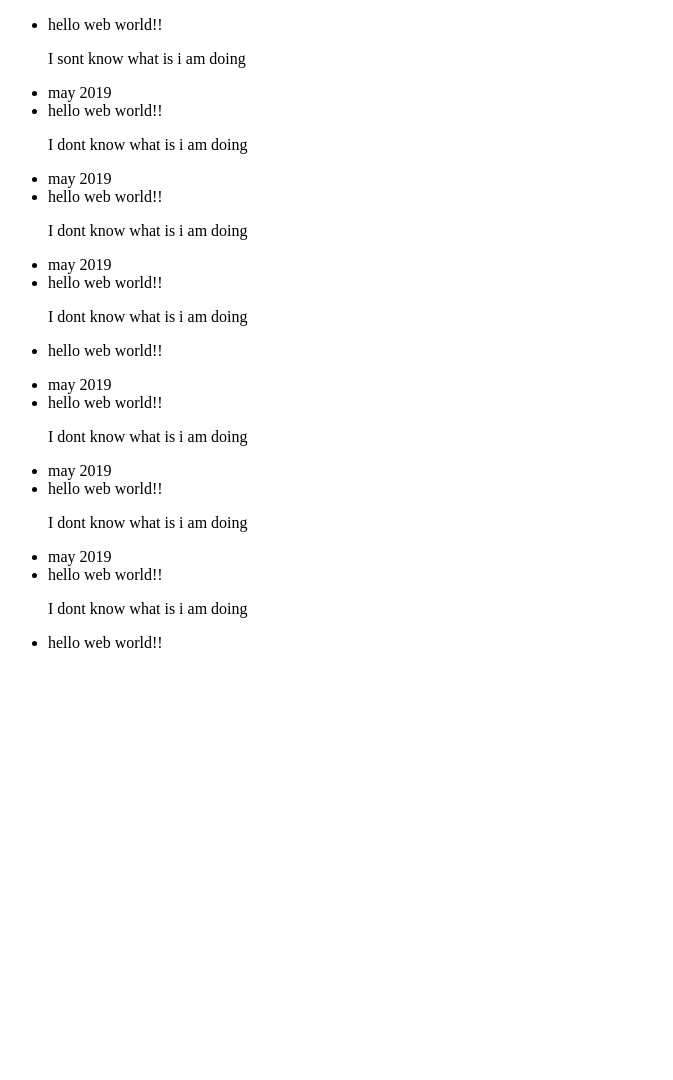
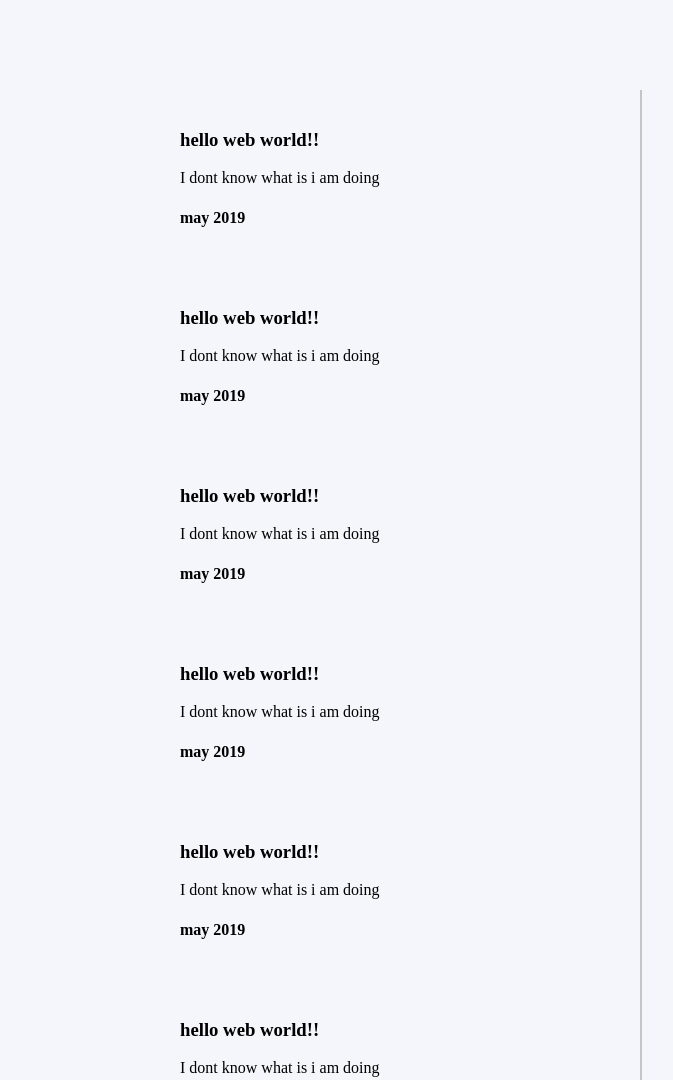
Before and after one commit to deepali2033/web-page-designing, a plain HTML site: page time-line/time-line2/timeline2.html in a window 1280 px wide. Shown: the top 1080 px of the page, without its empty margins (0-673 px from the left). Before the commit the page ends 800 px from the top, so only its background shows below. Drawn offline with Linux system fonts and the light colour scheme.

```diff
--- a/chat-box/chatbox.css
+++ b/chat-box/chatbox.css
@@ -1,5 +1,28 @@
 body{
     margin: 0;
     padding: 0;
-    background-color: ;
+    box-sizing: border-box;
 }
+.chatbox{
+    width: 500px;
+    height: 600px;
+    background: white;
+    padding: 25px;
+    margin: 20px auto;
+    box-shadow: 0 10px 20px rgba(0,0,0,0.19), 0 6px 6px rgba(0,0,0,0.3);
+    border-radius: 10px;
+    transition: 0.5s ease;
+}
+.chatlogs{
+    padding: 10px;
+    width: 100%;
+    height: 450px;
+    overflow-x:hidden;
+    overflow-y: scroll;
+
+}
+.chatlogs::-webkit-scrollbar{
+    width: 10px;
+    background: rgb(57, 122, 16);
+}
+.chat{}
--- a/time-line/time-line2/timeline2.css
+++ b/time-line/time-line2/timeline2.css
@@ -0,0 +1,37 @@
+body
+{
+    margin: 0;
+    padding: 0;
+    background-color: rgb(245, 245, 252);
+
+}
+.box{
+	position: relative;
+	margin: 50px auto;
+	padding: 40px 0;
+	width: 1000px;
+	box-sizing: border-box;
+}
+
+.box:before{
+	content: ' ';
+	position: absolute;
+	left: 50%;
+	width: 2px;
+	height: 100%;
+	background: #c5c5c5;
+}
+.box ul{
+    margin: 0;
+    padding: 0;
+}
+.box ul li{
+    list-style: none;
+    position: relative;
+    width: 50%;
+    padding: 20px 40px;
+    box-sizing: border-box;
+}
+content{
+    padding: 20px;
+}
--- a/time-line/time-line2/timeline2.html
+++ b/time-line/time-line2/timeline2.html
@@ -4,102 +4,84 @@
     <meta charset="UTF-8">
     <meta name="viewport" content="width=device-width, initial-scale=1.0">
     <title>Document</title>
+    <link rel="stylesheet" href="timeline2.css">
 </head>
 <body>
-    <div class="dox1">
+    <div class="box">
         <ul>
             <li>
-        <div class="item1">
-            <span> hello web world!!</span>
-            <p>I sont know what is i am doing</p>
+                <div class="content">
+                    <h3>hello web world!!</h3>
+                    <p>I dont know what is i am doing</p>
+                </div>
+                <div class="time">
+                    <h4>may 2019</h4>
                 </div>
             </li>
             <li>
-       <div class="item2">
-        <span>may 2019</span>
-
+                <div class="content">
+                    <h3>hello web world!!</h3>
+                    <p>I dont know what is i am doing</p>
+                </div>
+                <div class="time">
+                    <h4>may 2019</h4>
                 </div>
             </li>
             <li>
-        <div class="item1">
-         <span> hello web world!!</span>
+                <div class="content">
+                    <h3>hello web world!!</h3>
                     <p>I dont know what is i am doing</p>
+                </div>
+                <div class="time">
+                    <h4>may 2019</h4>
                 </div>
             </li>
             <li>
-            <div class="item2">
-             <span>may 2019</span>
-
+                <div class="content">
+                    <h3>hello web world!!</h3>
+                    <p>I dont know what is i am doing</p>
+                </div>
+                <div class="time">
+                    <h4>may 2019</h4>
                 </div>
             </li>
             <li>
-            <div class="item1">
-             <span> hello web world!!</span>
+                <div class="content">
+                    <h3>hello web world!!</h3>
                     <p>I dont know what is i am doing</p>
+                </div>
+                <div class="time">
+                    <h4>may 2019</h4>
                 </div>
             </li>
             <li>
-            <div class="item2">
-             <span> may 2019</span>
+                <div class="content">
+                    <h3>hello web world!!</h3>
+                    <p>I dont know what is i am doing</p>
+                </div>
+                <div class="time">
+                    <h4>may 2019</h4>
                 </div>
             </li>
             <li>
-            <div class="item1">
-             <span> hello web world!!</span>
+                <div class="content">
+                    <h3>hello web world!!</h3>
                     <p>I dont know what is i am doing</p>
+                </div>
+                <div class="time">
+                    <h4>may 2019</h4>
                 </div>
             </li>
             <li>
-            <div class="item2">
-             <span> hello web world!!</span>
+                <div class="content">
+                    <h3>hello web world!!</h3>
+                    <p>I dont know what is i am doing</p>
+                </div>
+                <div class="time">
+                    <h4>may 2019</h4>
                 </div>
             </li>
-
-     </ul>
-    </div>
-    <div class="dox2">
-        <ul>
-          <li>
-          <div class="item2">
-           <span>may 2019</span>
-
-            </div>
-          </li>
-          <li>
-           <div class="item1">
-            <span> hello web world!!</span>
-            <p>I dont know what is i am doing</p>
-           </div>
-          </li>
-          <li>
-               <div class="item2">
-                <span>may 2019</span>
-
-               </div>
-           </li>
-           <li>
-               <div class="item1">
-                <span> hello web world!!</span>
-                <p>I dont know what is i am doing</p>
-               </div>
-           </li>
-           <li>
-               <div class="item2">
-                <span> may 2019</span>
-               </div>
-           </li>
-           <li>
-               <div class="item1">
-                <span> hello web world!!</span>
-                <p>I dont know what is i am doing</p>
-               </div>
-           </li>
-           <li>
-               <div class="item2">
-                <span> hello web world!!</span>
-               </div>
-           </li>
-
+            <div style="clear: both;"></div>
         </ul>
     </div>
 
```
Also changed, not shown: chat-box/chatbox.html (+6 -5 lines), 1 other file. Lines whose indentation alone changed are shown as unchanged.
